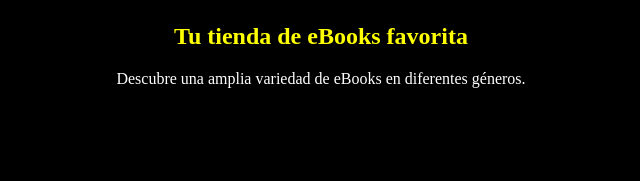
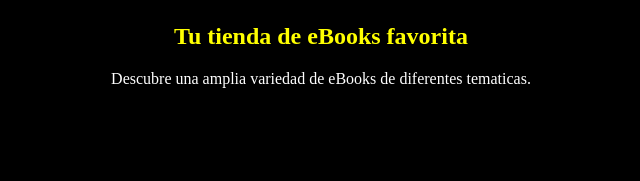
Before and after one commit to STOREEBOOK/STORE_EBOOK, a plain HTML site: page index.html in a window 1280 px wide. Shown: the part 175-356 px from the top of the page, 319-959 px from the left. Drawn offline with Linux system fonts and the light colour scheme.

Commit message:
Update index.html

```diff
--- a/index.html
+++ b/index.html
@@ -22,7 +22,7 @@
 
     <section id="home">
         <h2 style="color: yellow;">Tu tienda de eBooks favorita</h2>
-        <p>Descubre una amplia variedad de eBooks en diferentes géneros.</p>
+        <p>Descubre una amplia variedad de eBooks de diferentes tematicas.</p>
     </section>
 
     <section id="catalog">
```
